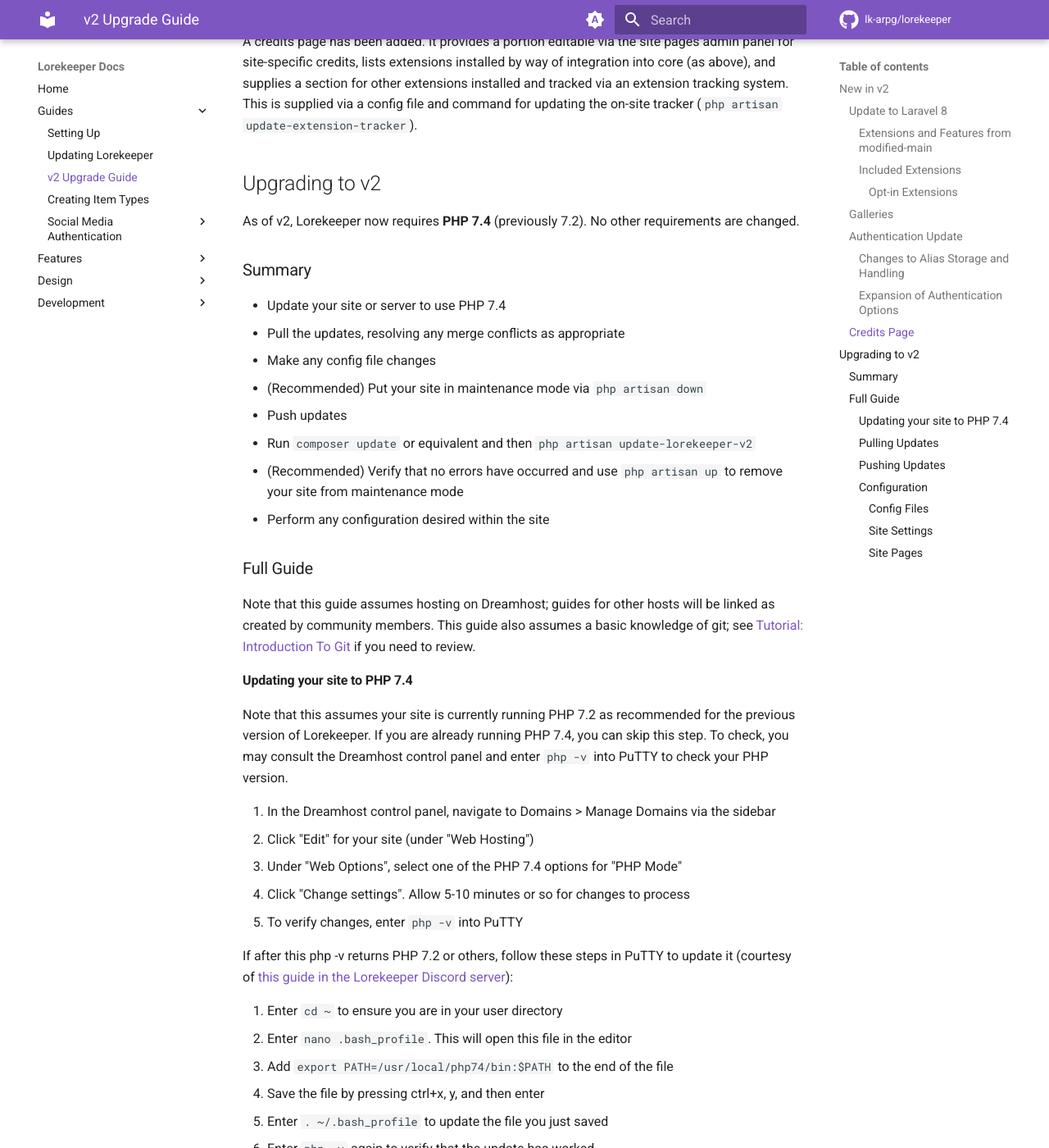
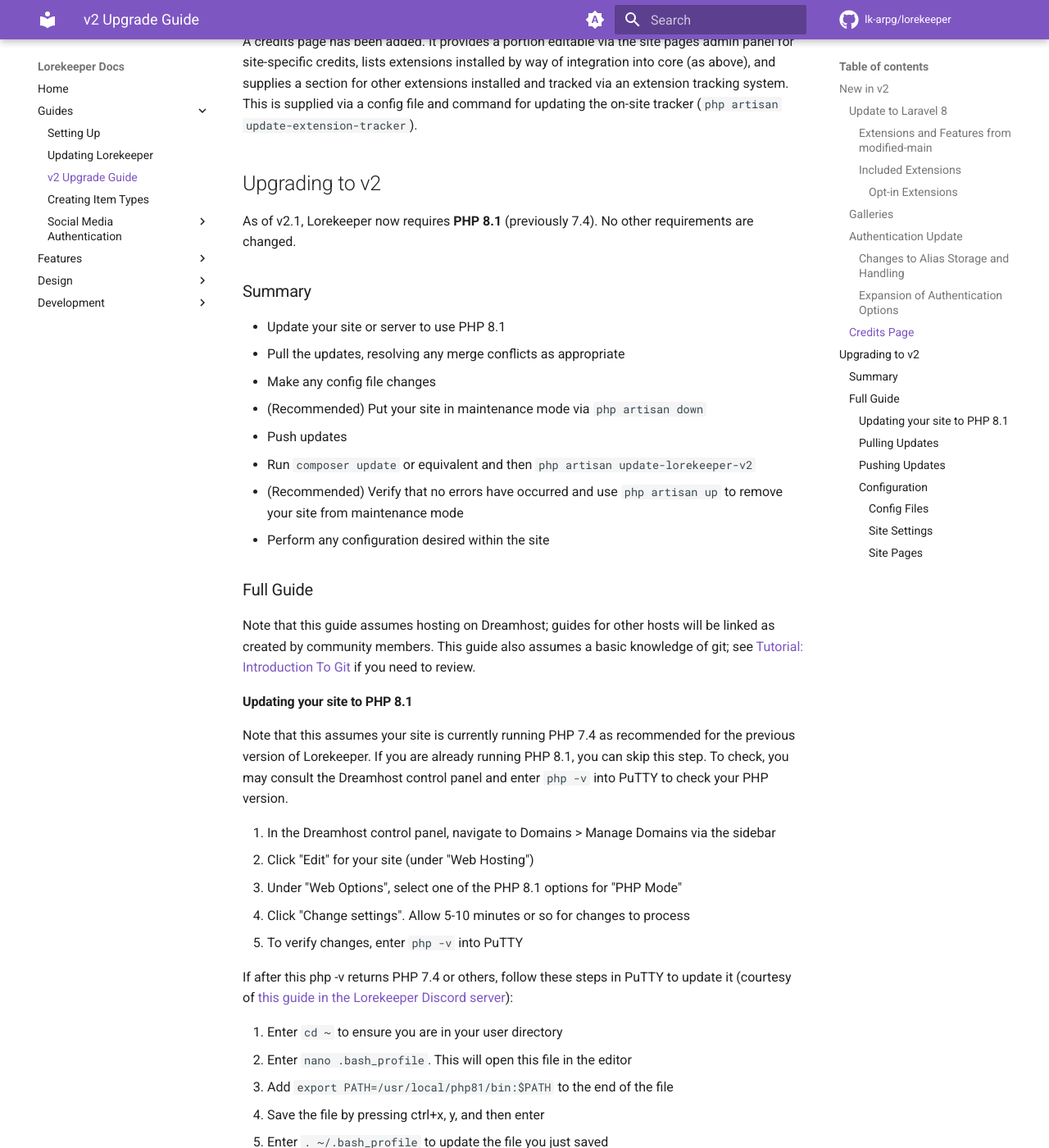
Before and after one commit to lk-arpg/lk-docs, an MkDocs documentation site: the page built from docs/guides/upgrade.md, in a window 1280 px wide and 1400 px high, scrolled down 3261 px. Shown: the whole window at 82% size. Built offline with MkDocs 1.6.1 and Material for MkDocs 9.7.7, drawn with Linux system fonts in a browser that asks for light colours; comment, search, counter and statistics services are not loaded; the version menu is left out.

Commit message:
feat: transcribe v2.1 documentation

```diff
--- a/docs/guides/upgrade.md
+++ b/docs/guides/upgrade.md
@@ -89,11 +89,11 @@ A credits page has been added. It provides a portion editable via the site pages
 
 ## Upgrading to v2
 
-As of v2, Lorekeeper now requires **PHP 7.4** (previously 7.2). No other requirements are changed.
+As of v2.1, Lorekeeper now requires **PHP 8.1** (previously 7.4). No other requirements are changed.
 
 ### Summary
 
-- Update your site or server to use PHP 7.4
+- Update your site or server to use PHP 8.1
 - Pull the updates, resolving any merge conflicts as appropriate
 - Make any config file changes
 - (Recommended) Put your site in maintenance mode via `php artisan down`
@@ -106,21 +106,21 @@ As of v2, Lorekeeper now requires **PHP 7.4** (previously 7.2). No other require
 
 Note that this guide assumes hosting on Dreamhost; guides for other hosts will be linked as created by community members. This guide also assumes a basic knowledge of git; see [Tutorial: Introduction To Git](https://wiki.lorekeeper.me/index.php?title=Tutorial:_Introduction_To_Git) if you need to review.
 
-#### Updating your site to PHP 7.4
+#### Updating your site to PHP 8.1
 
-Note that this assumes your site is currently running PHP 7.2 as recommended for the previous version of Lorekeeper. If you are already running PHP 7.4, you can skip this step. To check, you may consult the Dreamhost control panel and enter `php -v` into PuTTY to check your PHP version.
+Note that this assumes your site is currently running PHP 7.4 as recommended for the previous version of Lorekeeper. If you are already running PHP 8.1, you can skip this step. To check, you may consult the Dreamhost control panel and enter `php -v` into PuTTY to check your PHP version.
 
 1. In the Dreamhost control panel, navigate to Domains > Manage Domains via the sidebar
 2. Click "Edit" for your site (under "Web Hosting")
-3. Under "Web Options", select one of the PHP 7.4 options for "PHP Mode"
+3. Under "Web Options", select one of the PHP 8.1 options for "PHP Mode"
 4. Click "Change settings". Allow 5-10 minutes or so for changes to process
 5. To verify changes, enter `php -v` into PuTTY
 
-If after this php -v returns PHP 7.2 or others, follow these steps in PuTTY to update it (courtesy of[ this guide in the Lorekeeper Discord server](https://discord.com/channels/678909186683437056/763287225839779842/795023074574729216)):
+If after this php -v returns PHP 7.4 or others, follow these steps in PuTTY to update it (courtesy of[ this guide in the Lorekeeper Discord server](https://discord.com/channels/678909186683437056/763287225839779842/795023074574729216)):
 
 1. Enter `cd ~` to ensure you are in your user directory
 2. Enter `nano .bash_profile`. This will open this file in the editor
-3. Add `export PATH=/usr/local/php74/bin:$PATH` to the end of the file
+3. Add `export PATH=/usr/local/php81/bin:$PATH` to the end of the file
 4. Save the file by pressing ctrl+x, y, and then enter
 5. Enter `. ~/.bash_profile` to update the file you just saved
 6. Enter `php -v` again to verify that the update has worked
--- a/mkdocs.yml
+++ b/mkdocs.yml
@@ -16,6 +16,7 @@ nav:
       - deviantArt: 'guides/socmed/deviantart.md'
       - Imgur: 'guides/socmed/imgur.md'
       - Instagram: 'guides/socmed/instagram.md'
+      - Toyhou.se: 'guides/socmed/toyhouse.md'
       - Tumblr: 'guides/socmed/tumblr.md'
       - Twitch: 'guides/socmed/twitch.md'
       - Twitter: 'guides/socmed/twitter.md'
```
Also changed, not shown: docs/guides/socmed/index.md (+1 -0 lines), docs/guides/socmed/toyhouse.md (added, +26 -0 lines).
